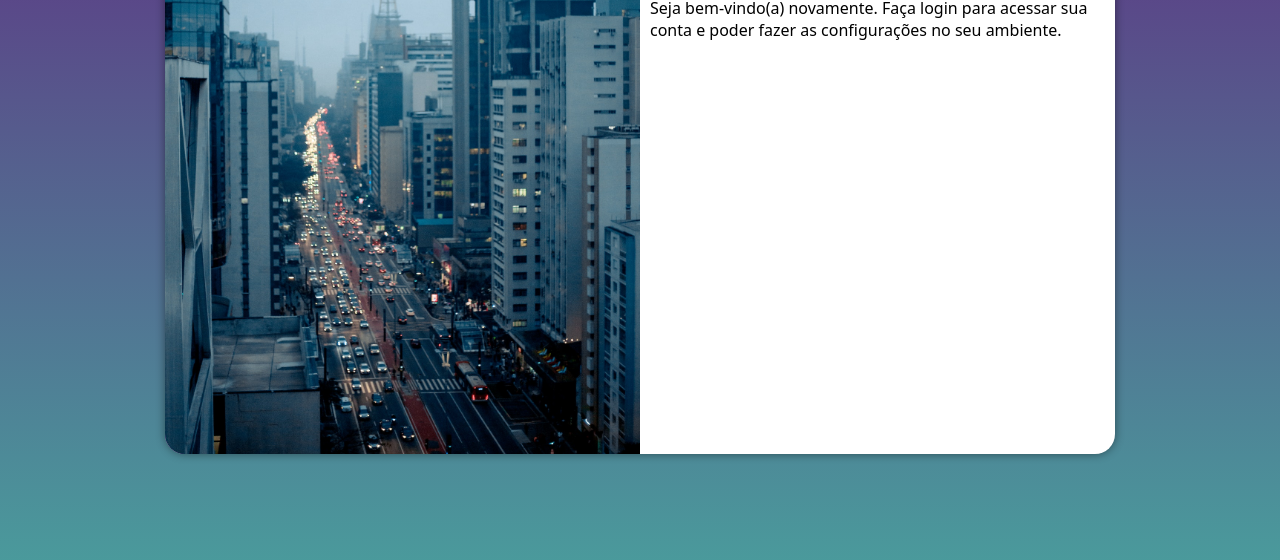
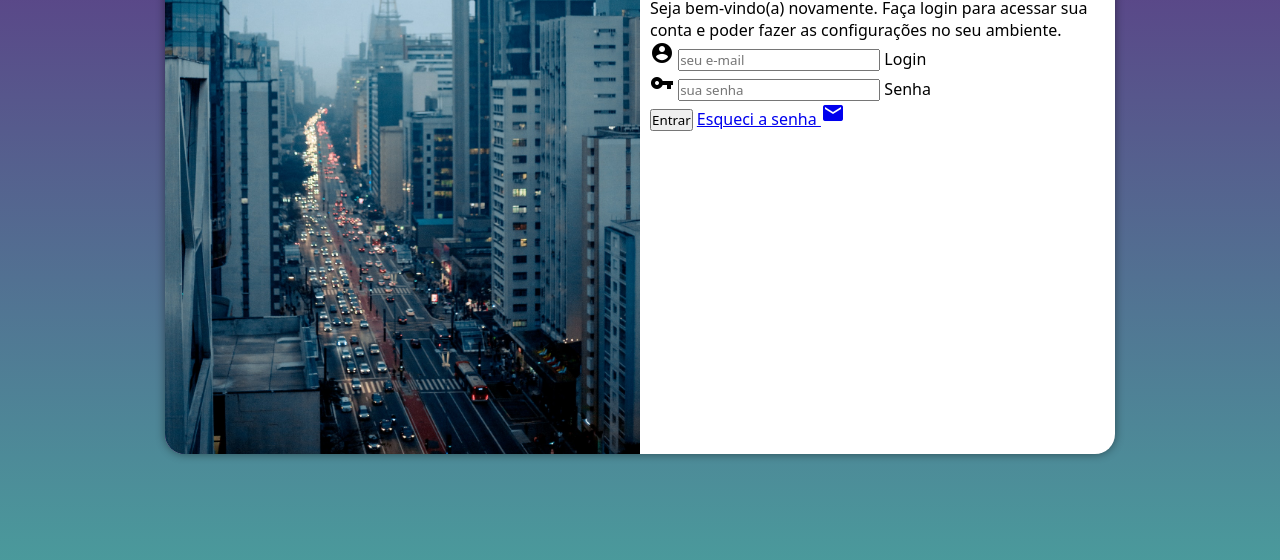
Before and after one commit to higor-costa/projeto-login, a plain HTML site: page index.html in a window 1280 px wide. Shown: the part 196-756 px from the top of the page. Drawn offline with Linux system fonts and the light colour scheme.

Commit message:
Adiciona formulário

```diff
--- a/index.html
+++ b/index.html
@@ -1,13 +1,16 @@
 <!DOCTYPE html>
 <html lang="pt-br">
+
 <head>
     <meta charset="UTF-8">
     <meta http-equiv="X-UA-Compatible" content="IE=edge">
     <meta name="viewport" content="width=device-width, initial-scale=1.0">
     <title>Login</title>
+    <link href="https://fonts.googleapis.com/icon?family=Material+Icons" rel="stylesheet">
     <link rel="stylesheet" href="style/style.css">
     <link rel="stylesheet" href="style/media-query.css">
 </head>
+
 <body>
     <main>
         <section id="login">
@@ -17,13 +20,29 @@
             <div id="formulario">
                 <h1>Login</h1>
                 <p>
-                    Seja bem-vindo(a) novamente. Faça login para acessar sua conta e poder fazer as configurações no seu ambiente.
+                    Seja bem-vindo(a) novamente. Faça login para acessar sua conta e poder fazer as configurações no seu
+                    ambiente.
                 </p>
-                <form action="login.php" method="post">
-
+                <form action="login.php" method="post" autocomplete="on">
+                    <div class="campo">
+                        <span class="material-icons">account_circle</span>
+                        <input type="email" name="login" id="ilogin" placeholder="seu e-mail" autocomplete="email" required
+                         maxlength="30">
+                        <label for="ilogin">Login</label>
+                    </div>
+                    <div class="campo">
+                        <span class="material-icons">vpn_key</span>
+                        <input type="password" name="senha" id="isenha" placeholder="sua senha" autocomplete="current-password" required minlength="8" maxlength="20">
+                        <label for="iSenha">Senha</label>
+                    </div>
+                    <input type="submit" value="Entrar">
+                    <a href="esqueci.html">
+                        Esqueci a senha <span class="material-icons">mail</span>
+                    </a>
                 </form>
             </div>
         </section>
     </main>
 </body>
+
 </html>
```
